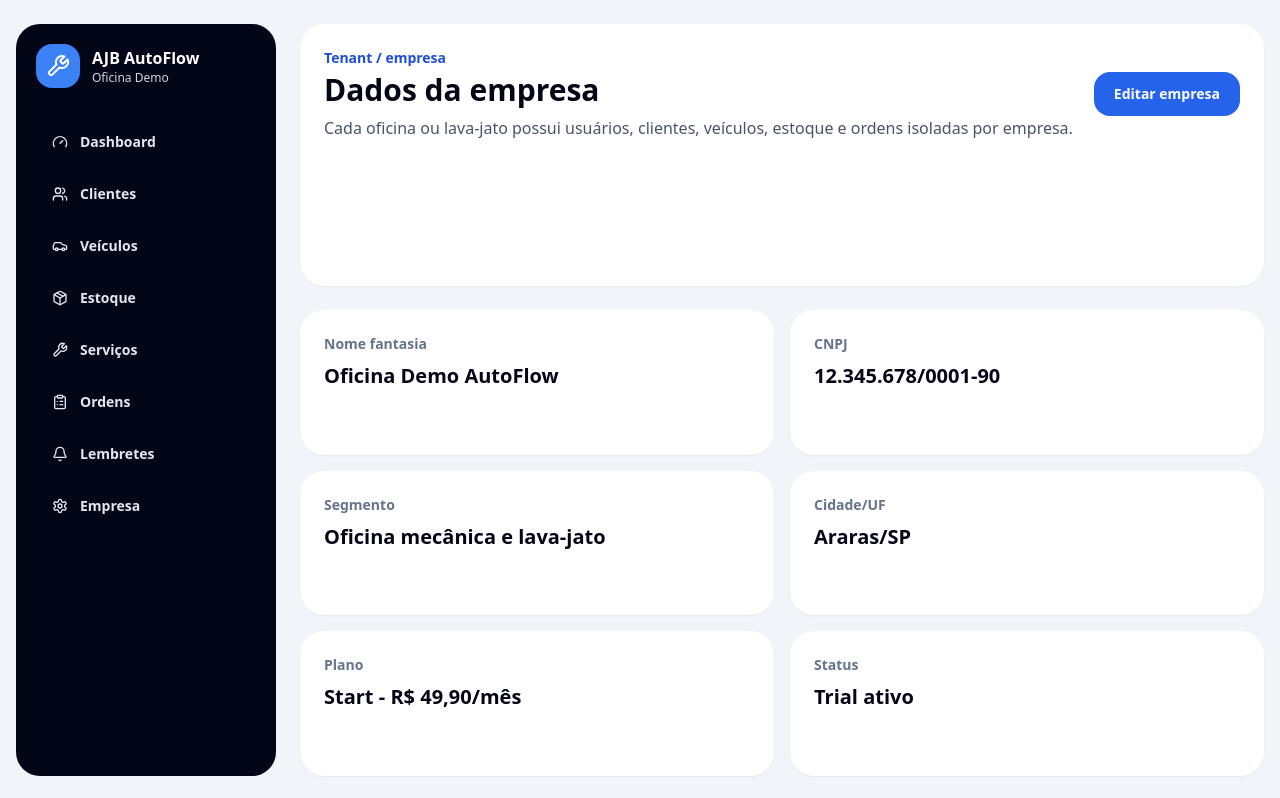
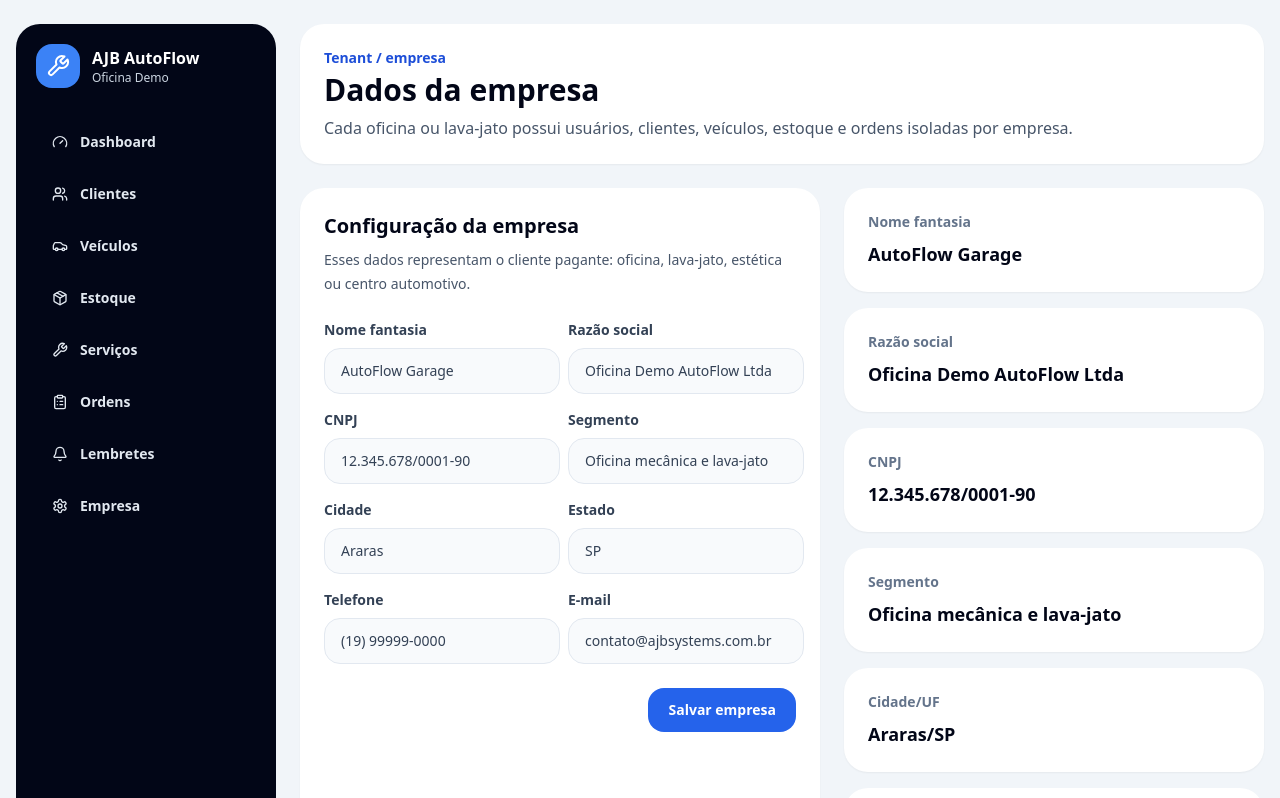
Before and after one commit to anjobrito/ajb-autoflow, a Next.js app: page /empresa in a window 1280 px wide. Shown: the top 798 px of the page. Built offline with nearby package versions, Linux system fonts and the light colour scheme.

Commit message:
feat: wire company page to functional settings

```diff
--- a/app/empresa/page.tsx
+++ b/app/empresa/page.tsx
@@ -1,14 +1,6 @@
 import { AppShell } from "@/components/app-shell";
+import { CompanyClient } from "@/components/company-client";
 import { PageHeader } from "@/components/page-header";
-
-const fields = [
-  ["Nome fantasia", "Oficina Demo AutoFlow"],
-  ["CNPJ", "12.345.678/0001-90"],
-  ["Segmento", "Oficina mecânica e lava-jato"],
-  ["Cidade/UF", "Araras/SP"],
-  ["Plano", "Start - R$ 49,90/mês"],
-  ["Status", "Trial ativo"],
-];
 
 export default function EmpresaPage() {
   return (
@@ -17,16 +9,8 @@ export default function EmpresaPage() {
         eyebrow="Tenant / empresa"
         title="Dados da empresa"
         description="Cada oficina ou lava-jato possui usuários, clientes, veículos, estoque e ordens isoladas por empresa."
-        actionLabel="Editar empresa"
       />
-      <div className="grid gap-4 md:grid-cols-2">
-        {fields.map(([label, value]) => (
-          <div key={label} className="rounded-3xl bg-white p-6 shadow-sm">
-            <p className="text-sm font-bold text-slate-500">{label}</p>
-            <p className="mt-2 text-xl font-black text-slate-950">{value}</p>
-          </div>
-        ))}
-      </div>
+      <CompanyClient />
     </AppShell>
   );
 }
```
